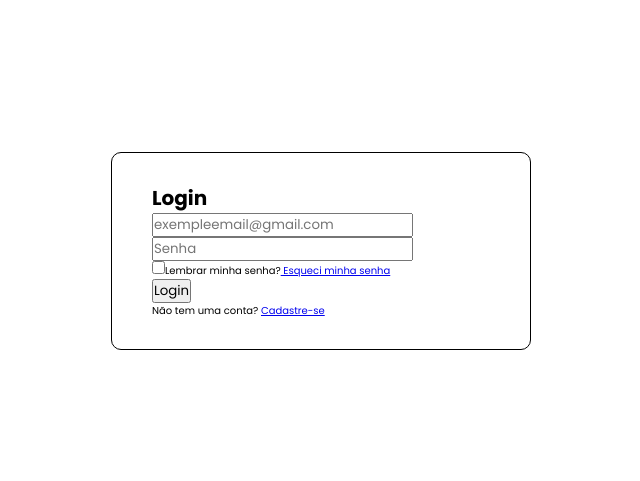
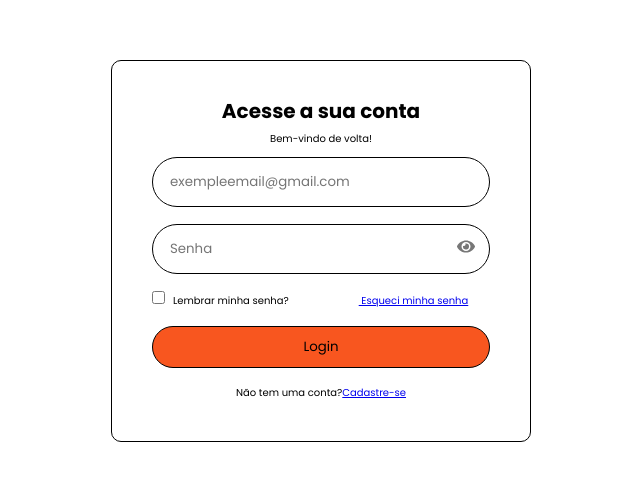
Before and after one commit to Eder-Rafael-Avila/pet-vibe, a React (Vite) app in the folder frontend/: page /Login in a window 1280 px wide. Shown: the part 149-630 px from the top of the page, without its empty margins (319-959 px from the left). Built offline with nearby package versions, Linux system fonts and the light colour scheme; a web font is replaced by a local one.

Commit message:
logauauau\\
login quasse feito

```diff
--- a/frontend/package.json
+++ b/frontend/package.json
@@ -12,6 +12,7 @@
   "dependencies": {
     "react": "^19.2.8",
     "react-dom": "^19.2.8",
+    "react-icons": "^5.7.0",
     "react-router-dom": "^7.18.4",
     "sass": "^1.105.0"
   },
--- a/frontend/src/components/login/index.jsx
+++ b/frontend/src/components/login/index.jsx
@@ -1,36 +1,45 @@
 import './index.scss'
 import { Link } from 'react-router-dom'
+import { FaEye, FaEyeSlash } from "react-icons/fa";
+import { useState } from 'react';
 
 export default function Login(){
+
+    const[mostrarSenha, setMostrarSenha] = useState(false);
 
     return(
 
         <div className="page-login">
-            <div class="corpo">
+            <div className="corpo">
             <form>
-                <h1>Login</h1>
+                <h1>Acesse a sua conta</h1>
+                <p>Bem-vindo de volta!</p>
                 <div className="input">
                 <input type="email" placeholder='exempleemail@gmail.com' />
 
                 </div>
                 <div className="input">
-                    <input type="password" placeholder='Senha' />
+                    <input type={mostrarSenha ? "text" : "password"} placeholder='Senha' />
 
+                     <button type='button' className='olhoBotao' onClick={() => setMostrarSenha(!mostrarSenha)}>
+                    {mostrarSenha ? <FaEyeSlash /> : <FaEye/>}
+                 </button>
                 </div>
-                <div className='LembrarSenha'>
+
+
                     <label>
-                        <input type="checkbox"  />
+                        <input type="checkbox" className='input-senha' />
                         Lembrar minha senha?
                     </label>
-                        <Link to="#"> Esqueci minha senha</Link>
-                    </div>
-                    <button type="submit">Login</button>
+                        <Link to="#" id='senha' className='link-senha'> Esqueci minha senha</Link>
+                    <button type="submit" className='Login'>Login</button>
 
                     <div className='Cadastrar'>
-                        <p>Não tem uma conta? <Link to="#">Cadastre-se</Link></p>
+                        <p>Não tem uma conta? <Link to="#" >Cadastre-se</Link></p>
                     </div>
+
             </form>
         </div>
-        </div>
+       </div>
     )
 }
--- a/frontend/src/components/login/index.scss
+++ b/frontend/src/components/login/index.scss
@@ -5,11 +5,84 @@
         justify-content: center;
         align-items: center;
         min-height: 100vh;
+
     }
     form{
         width: 420px;
         border: 1px solid black;
         border-radius: 10px;
         padding: 30px 40px;
+
+
+        h1{
+            display: flex;
+            justify-content: center;
+            padding: 5px;
+
+        }
+
+        p{
+            justify-content: center;
+            display: flex;
+            padding-bottom: 10px;
+        }
+        .input input{
+            width: 100%;
+            padding: 7px;
+            height: 50px;
+            border-radius: 55px;
+            border: 1px solid black;
+            text-indent: 10px;
+
+        }
+        .input{
+            width: 100%;
+            margin-bottom: 17px;
+            position: relative;
+        }
+
+
+        .input-senha {
+             margin-right: 8px;
+        }
+
+
+
+
+        .Login{
+            width: 100%;
+            margin-bottom: 17px;
+            margin-top: 17px;
+            padding: 10px;
+            border-radius: 55px;
+            border: 1px solid black;
+            background-color: var(--corLaranjaContraste);
+        }
+
+        #senha{
+            padding-left: 70px;
+            width: 100%;
+
+        }
+        .Cadastrar{
+            justify-content: center;
+            display: flex;
+        }
+
+        .input input::placeholder{
+            text-indent: 10px;
+        }
+        .olhoBotao {
+            position: absolute;
+            right: 15px;
+            top: 50%;
+            transform: translateY(-50%);
+            border: none;
+            background: transparent;
+            cursor: pointer;
+            color: #777;
+            font-size: 18px;
+        }
+
     }
 }
```
Also changed, not shown: 2 other files (tests, documents, lock files or other folders).
